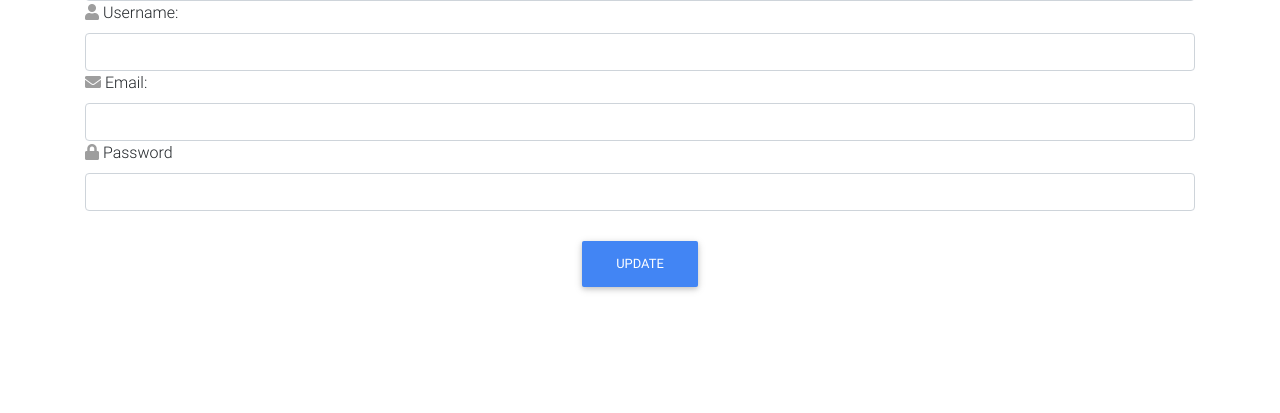
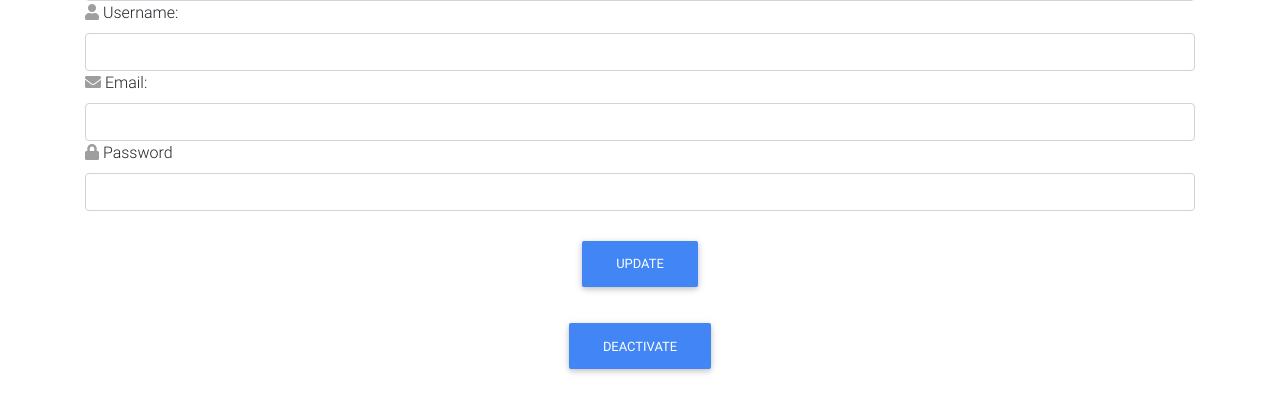
Before and after one commit to jamias0jeffrey/csp2, a PHP site: page /account_details.php in a window 1280 px wide. Shown: the part 242-655 px from the top of the page. Run offline with PHP 8.4, Linux system fonts and the light colour scheme; data that the repository does not hold is empty; some libraries are stand-ins or nearby versions.

Commit message:
with profile update

```diff
--- a/account_details.php
+++ b/account_details.php
@@ -66,7 +66,11 @@
 		    </div>
 
 		    <div class="text-center mt-4">
-		        <button class="btn btn-primary" type="submit" id="profile_update" ">Update</button>
+		        <button class="btn btn-primary" type="submit" id="profile_update">Update</button>
+		    </div>
+
+		    <div class="text-center mt-4">
+		    	<button class="btn btn-primary" type="submit" id="profile_deactivate">Deactivate</button>
 		    </div>
 
 		<!-- Material form register -->
```
